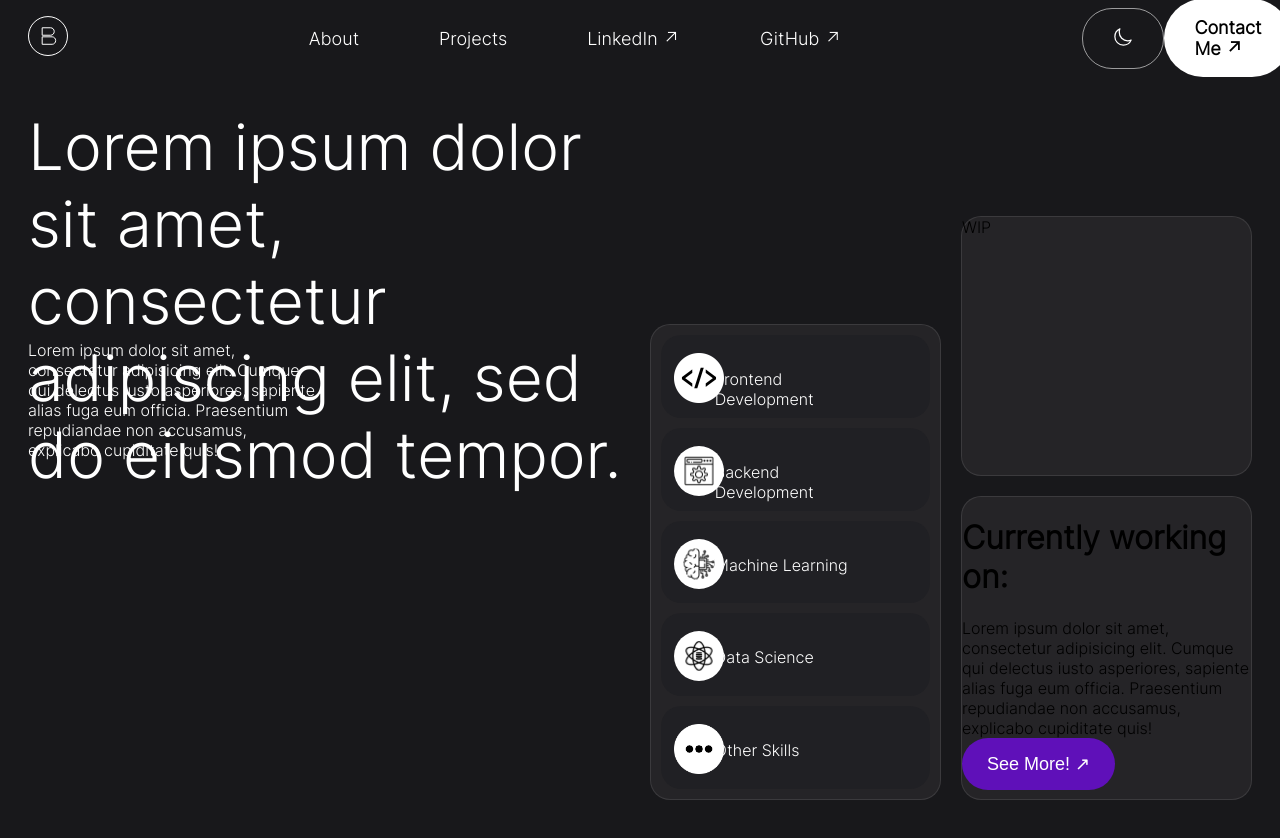
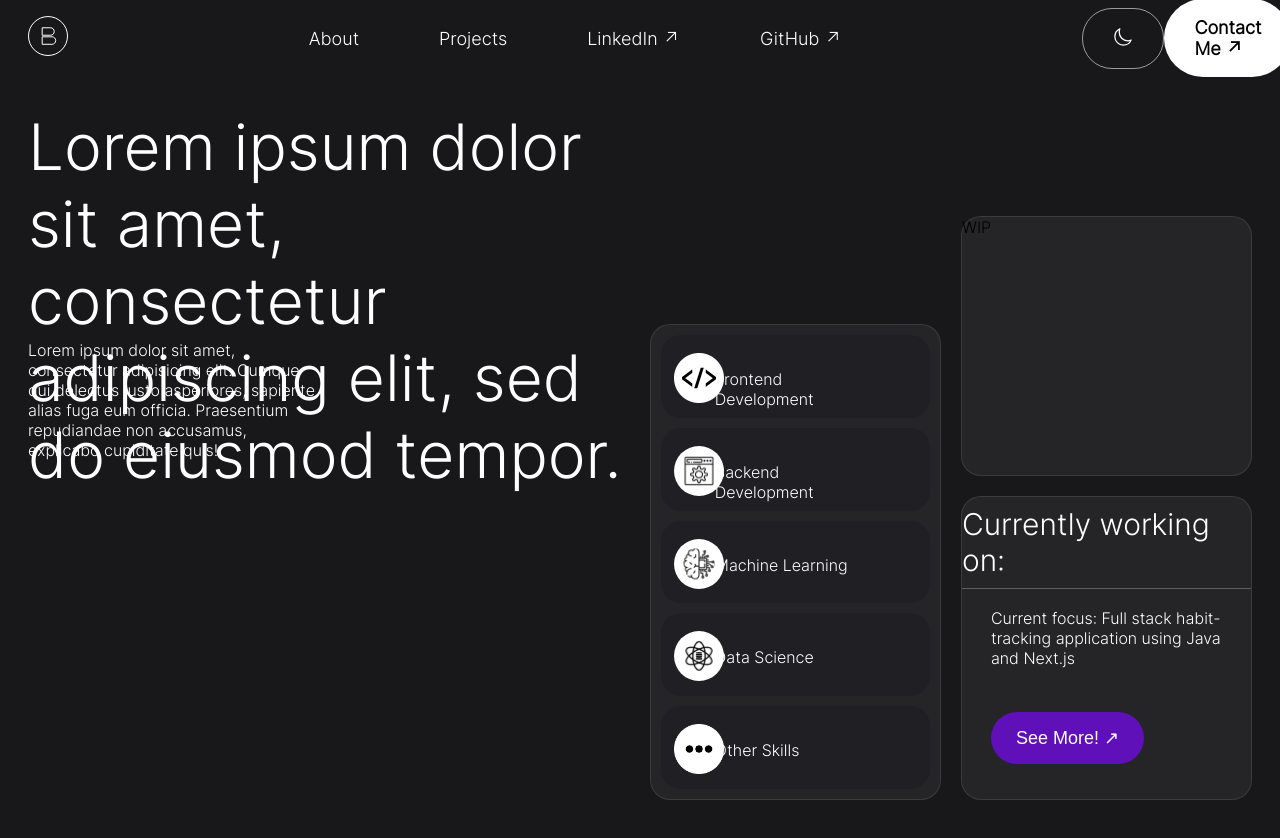
Before and after one commit to BenW2k/Ben-Resume, a Next.js app in the folder frontend/: page / in a window 1280 px wide. Shown: the top 838 px of the page. Built offline with nearby package versions, Linux system fonts and the light colour scheme.

Commit message:
+naming changes to current work section

```diff
--- a/frontend/app/page.tsx
+++ b/frontend/app/page.tsx
@@ -55,16 +55,15 @@ export default function Home() {
       </div>
       <div className={styles["wip-panel"]}>WIP</div>
       <div className={styles["current-work"]}>
-        <div className={styles["current-section"]}>
+        <div className={styles["current-title-section"]}>
           <h1 className={styles["current-title"]}>Currently working on:</h1>
         </div>
-        <div className={styles["current-section"]}>
+        <div className={styles["current-text-section"]}>
           {" "}
-          Lorem ipsum dolor sit amet, consectetur adipisicing elit. Cumque qui
-          delectus iusto asperiores, sapiente alias fuga eum officia.
-          Praesentium repudiandae non accusamus, explicabo cupiditate quis!{" "}
+          Current focus: Full stack habit-tracking application using Java and
+          Next.js
         </div>
-        <div className={styles["current-section"]}>
+        <div className={styles["current-text-section"]}>
           <Button className={styles["current-work-button"]}>See More! ↗</Button>
         </div>
       </div>
```
